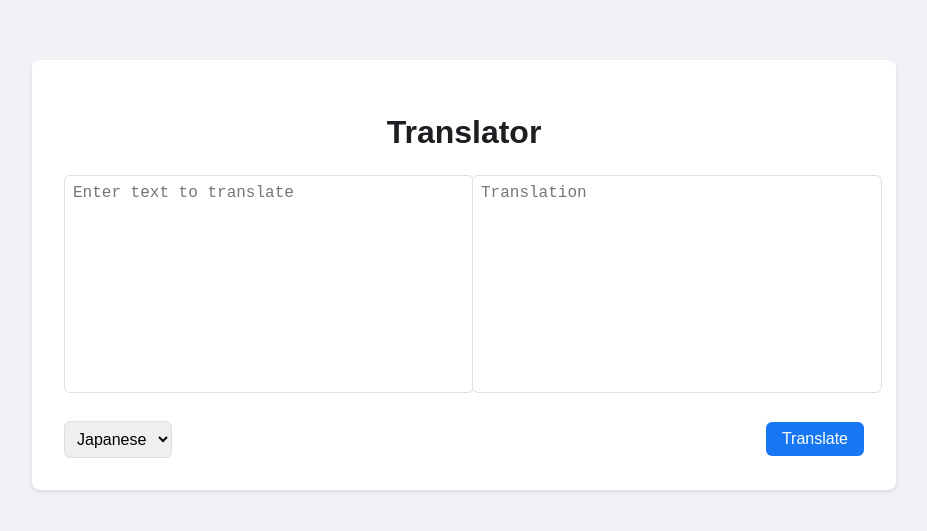
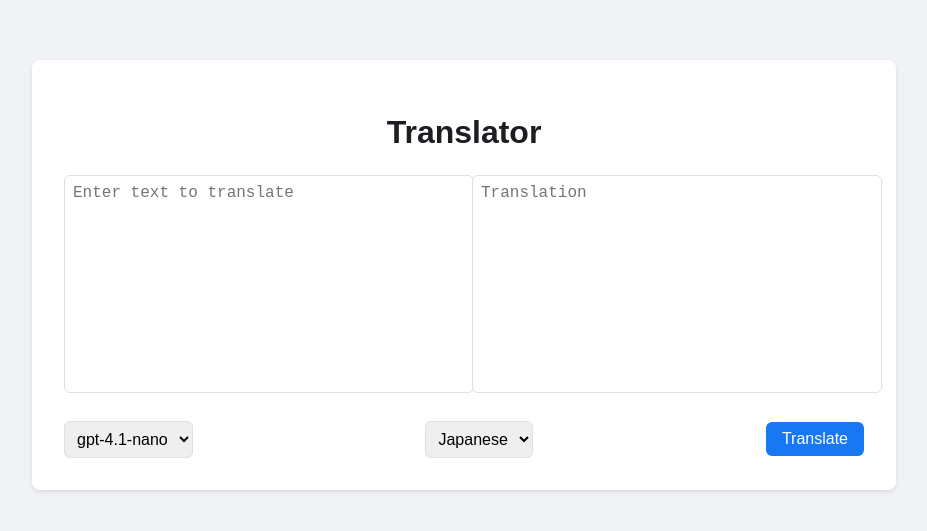
Before and after one commit to ksukemiura/translator, a Next.js app: page / in a window 1280 px wide. Shown: the part 125-656 px from the top of the page, without its empty margins (176-1103 px from the left). Built offline with nearby package versions, Linux system fonts and the light colour scheme.

Commit message:
Add model selection to translation API and update request payload

```diff
--- a/app/api/translate/route.ts
+++ b/app/api/translate/route.ts
@@ -5,10 +5,10 @@ const openai = new OpenAI({
 });
 
 export async function POST(req: Request) {
-  const { text, targetLanguage } = await req.json();
+  const { text, targetLanguage, model } = await req.json();
 
   const response = await openai.chat.completions.create({
-    model: 'gpt-4.1-mini',
+    model: model,
     messages: [
       {
         role: 'system',
--- a/app/page.tsx
+++ b/app/page.tsx
@@ -6,6 +6,7 @@ export default function Home() {
   const [text, setText] = useState("");
   const [translatedText, setTranslatedText] = useState("");
   const [targetLanguage, setTargetLanguage] = useState("Japanese");
+  const [model, setModel] = useState("gpt-4.1-nano");
 
   const translate = async () => {
     const res = await fetch("/api/translate", {
@@ -13,7 +14,7 @@ export default function Home() {
       headers: {
         "Content-Type": "application/json",
       },
-      body: JSON.stringify({ text, targetLanguage }),
+      body: JSON.stringify({ text, targetLanguage, model }),
     });
 
     const data = await res.json();
@@ -44,6 +45,15 @@ export default function Home() {
       <div className="controls-container">
         <select
           className="select"
+          value={model}
+          onChange={(e) => setModel(e.target.value)}
+        >
+          <option value="gpt-4.1">gpt-4.1</option>
+          <option value="gpt-4.1-mini">gpt-4.1-mini</option>
+          <option value="gpt-4.1-nano">gpt-4.1-nano</option>
+        </select>
+        <select
+          className="select"
           value={targetLanguage}
           onChange={(e) => setTargetLanguage(e.target.value)}
         >
```
